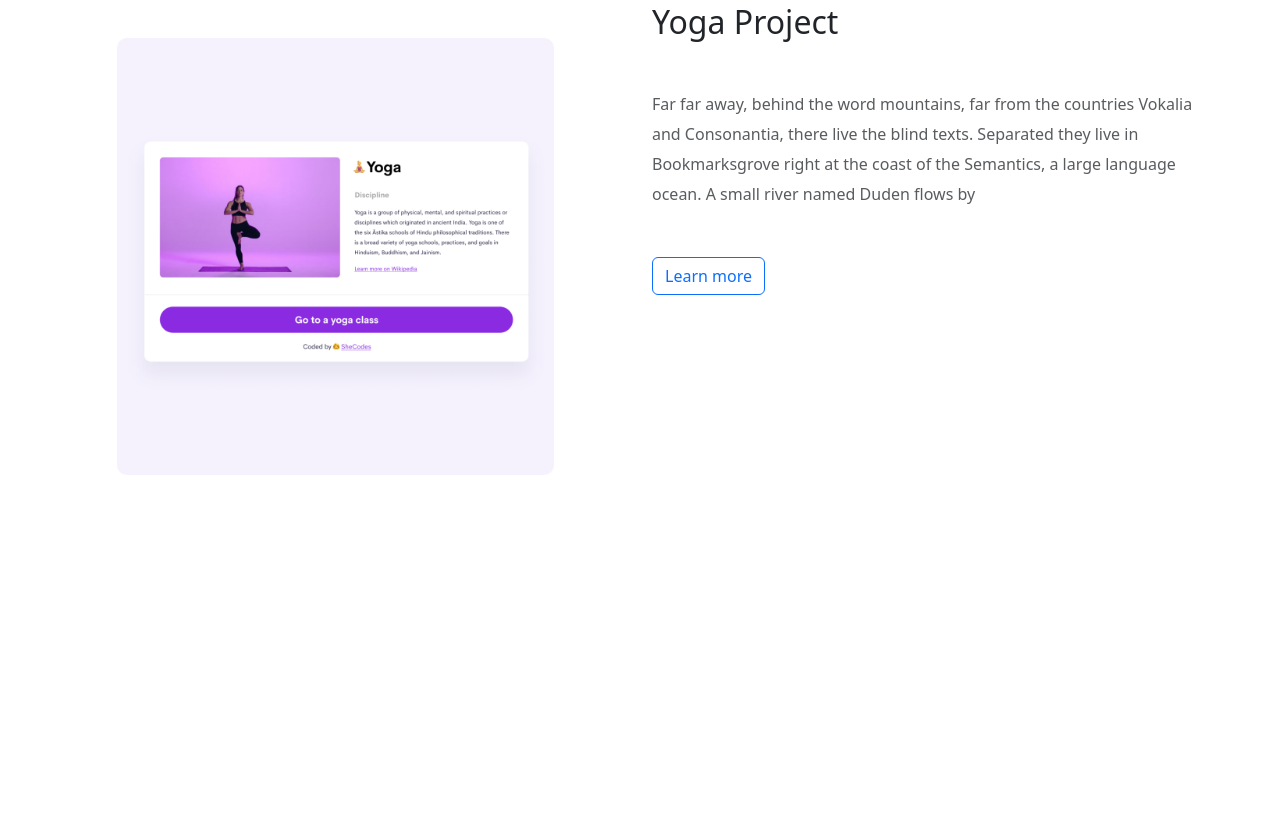
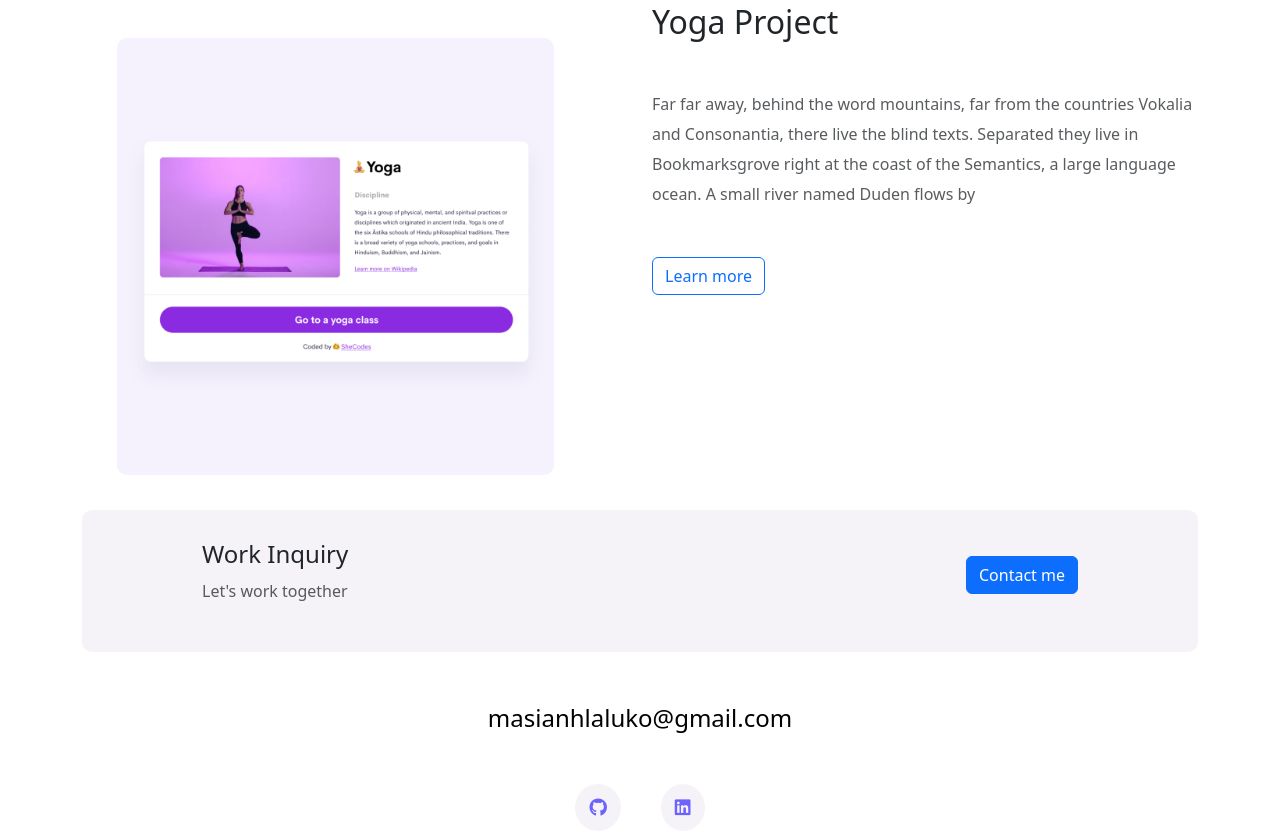
Before and after one commit to Nhlaluk0/Nhlaluko-s-portfolio, a plain HTML site: page index.html in a window 1280 px wide. Shown: the part 1896-2727 px from the top of the page. Before the commit the page ends 2406 px from the top, so only its background shows below. Drawn offline with nearby package versions, Linux system fonts and the light colour scheme.

Commit message:
Added the footer

```diff
--- a/index.html
+++ b/index.html
@@ -4,11 +4,25 @@
     <meta charset="UTF-8" />
     <meta name="viewport" content="width=device-width, initial-scale=1.0" />
     <link rel="stylesheet" href="styles.css" />
+    <link rel="preconnect" href="https://fonts.gstatic.com" />
     <link
       href="https://cdn.jsdelivr.net/npm/bootstrap@5.3.3/dist/css/bootstrap.min.css"
       rel="stylesheet"
       integrity="sha384-QWTKZyjpPEjISv5WaRU9OFeRpok6YctnYmDr5pNlyT2bRjXh0JMhjY6hW+ALEwIH"
       crossorigin="anonymous"
+    />
+    <script
+      src="https://cdn.jsdelivr.net/npm/bootstrap@5.3.3/dist/js/bootstrap.bundle.min.js"
+      integrity="sha384-YvpcrYf0tY3lHB60NNkmXc5s9fDVZLESaAA55NDzOxhy9GkcIdslK1eN7N6jIeHz"
+      crossorigin="anonymous"
+    ></script>
+    <script
+      src="https://kit.fontawesome.com/ddc3ee268a.js"
+      crossorigin="anonymous"
+    ></script>
+    <link
+      href="https://fonts.googleapis.com/css2?family=Playfair+Display:wght@700&amp;family=Poppins:wght@500;700&amp;display=swap"
+      rel="stylesheet"
     />
     <title>Nhlaluko's portfolio</title>
   </head>
@@ -106,6 +120,33 @@
           </div>
         </div>
       </div>
+      <footer>
+        <div class="contact-box justify-content-between mb-5 d-none d-md-flex">
+          <div>
+            <h4>Work Inquiry</h4>
+            <p class="text-muted">Let's work together</p>
+          </div>
+          <div>
+            <a href="" class="btn btn-primary mt-3"> Contact me </a>
+          </div>
+        </div>
+        <div class="d-flex justify-content-center mb-5">
+          <a href="mailto:masianhlaluko@gmail.com" class="email-link"
+            >masianhlaluko@gmail.com</a
+          >
+        </div>
+        <div class="social-links d-flex justify-content-center">
+          <a href="https://www.github.com/Nhlaluk0" target="_blank">
+            <i class="fab fa-github" aria-hidden="true"></i>
+          </a>
+          <a
+            href="https://www.linkedin.com/in/nhlaluko-crystal-masia-9511b0208/"
+            target="_blank"
+          >
+            <i class="fab fa-linkedin" aria-hidden="true"></i>
+          </a>
+        </div>
+      </footer>
     </div>
   </body>
 </html>
--- a/styles.css
+++ b/styles.css
@@ -1,6 +1,8 @@
 :root {
   --branding-color: #6c63ff;
-  --secondary-color: #f9f7fe;
+  --secondary-color: #f5f3f7;
+  --heading-font-family: "Playfair Disaplay", serif;
+  --default-font-family: "Poppins", sans-serif;
 }
 
 .hero {
@@ -99,3 +101,25 @@ p {
 .content p {
   font-size: 14px;
 }
+
+footer .contact-box {
+  background: var(--secondary-color);
+  padding: 30px 120px;
+  border-radius: 10px;
+}
+
+footer .email-link {
+  text-decoration: none;
+  color: black;
+  font-size: 24px;
+}
+
+footer .social-links a {
+  margin: 0 20px;
+  color: var(--branding-color);
+  background: var(--secondary-color);
+  padding: 10px 14px;
+  border-radius: 50%;
+  font-size: 18px;
+  transition: all 100ms ease-in-out;
+}
```
Also changed, not shown: about.html (+15 -1 lines), contact.html (+14 -0 lines), work.html (+15 -1 lines).
